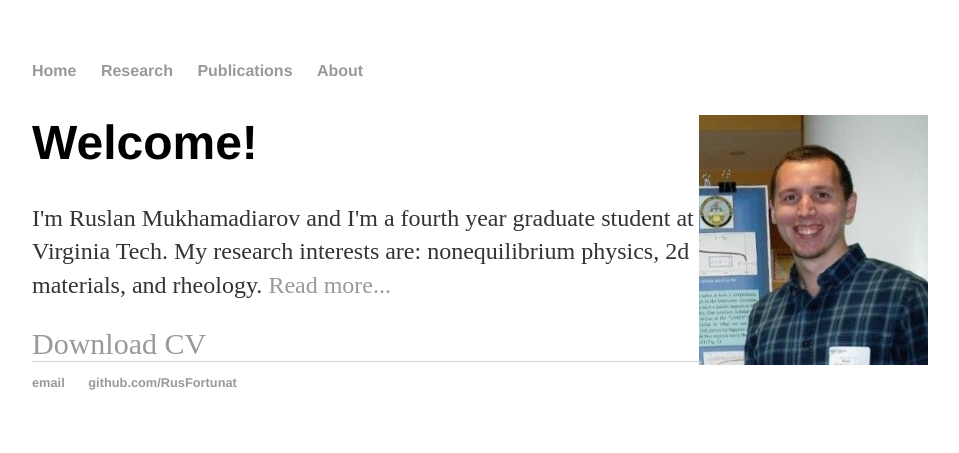
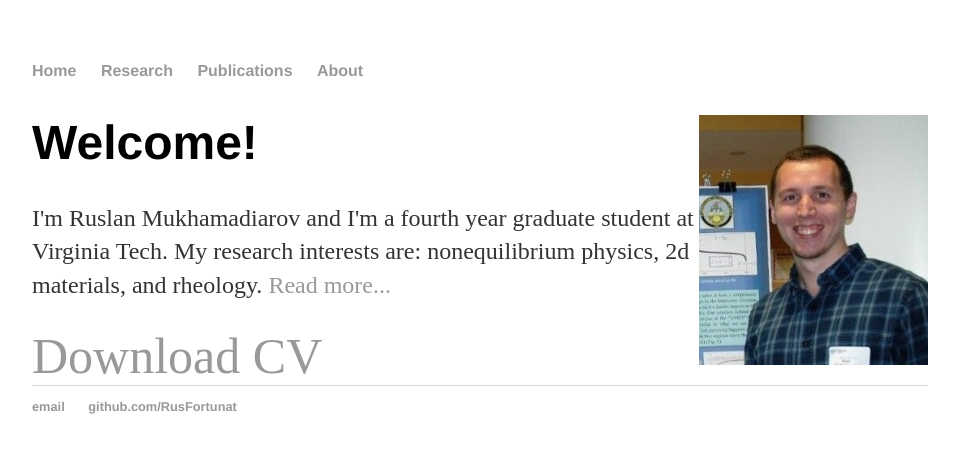
Before and after one commit to RusFortunat/mukhamadiarov, a Jekyll site: the page built from index.html, in a window 1280 px wide. Shown: the top 453 px of the page, without its empty margins (160-1119 px from the left). Built offline with Jekyll 4.4.1, drawn with Linux system fonts in a browser that asks for light colours.

Commit message:
Update index.html

```diff
--- a/index.html
+++ b/index.html
@@ -9,6 +9,6 @@ title: Ruslan Mukhamadiarov, theoretical and computational physicist
 			<h1>Welcome!</h1>
 			<p>I'm Ruslan Mukhamadiarov and I'm a fourth year graduate student at Virginia Tech. My research interests are: nonequilibrium physics, 2d materials, and rheology. <a href="/research">Read more...</a></p>
 
-			<a style="font-size:30px" href="Mukhamadiarov_CV_NSF_format.pdf" class="download" title="Download CV as PDF">Download CV</a>
+			<a style="font-size:50px" href="Mukhamadiarov_CV_NSF_format.pdf" class="download" title="Download CV as PDF">Download CV</a>
 
 		</div>
```
